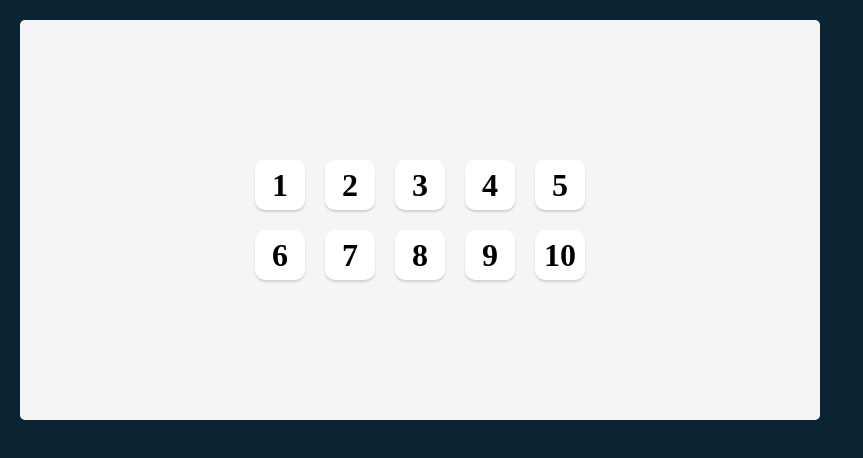
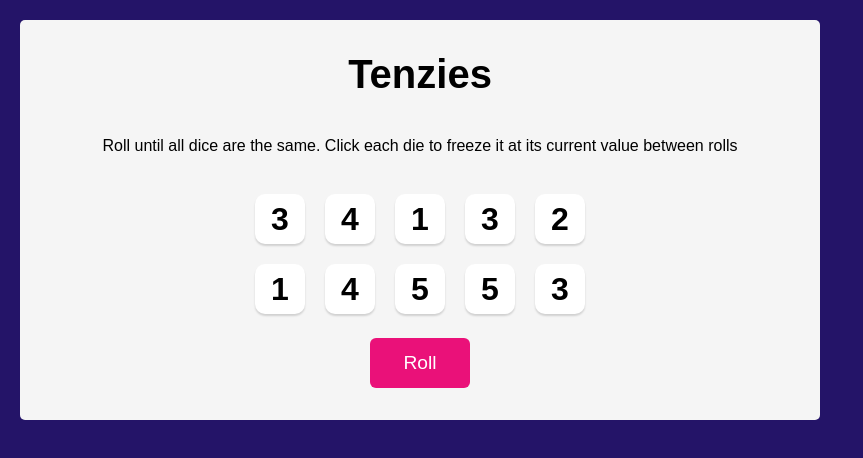
Before and after one commit to MaliaPagley/Tenzies, a React (Vite) app: page / in a window 1280 px wide. Shown: the top 458 px of the page, without its empty margins (0-863 px from the left). Built offline with nearby package versions, Linux system fonts and the light colour scheme.

Commit message:
Added: Game Logic/Functionality
Added:
nanoid for id
Functions:
Random dice
Hold dice
Roll new dice

```diff
--- a/package.json
+++ b/package.json
@@ -10,6 +10,7 @@
     "preview": "vite preview"
   },
   "dependencies": {
+    "nanoid": "^4.0.2",
     "react": "^18.2.0",
     "react-dom": "^18.2.0"
   },
--- a/src/App.jsx
+++ b/src/App.jsx
@@ -1,25 +1,61 @@
 import React from "react"
+import { nanoid } from 'nanoid'
 import Die from './Die'
 
+function App() {
+  const [dice, setDice] = React.useState(allNewDice())
 
 
-function App() {
+  function generateNewDie() {
+    return {
+      value: Math.floor(Math.random() * 5) + 1,
+      isHeld: false,
+      id: nanoid()
+    }
+  }
+
+  //Creates an array of 10 random numbers between 1-6
+  function allNewDice() {
+    const diceArray = Array.from({length: 10}, () => ({
+      value: Math.floor(Math.random() * 5) + 1,
+      isHeld: false,
+      id: nanoid()
+    }));
+
+    return diceArray
+  }
 
 
+ function rollNewDice() {
+  setDice(oldDice => oldDice.map(die => {
+    return die.isHeld ? die : generateNewDie()
+  }))
+ }
+
+ function holdDice(id) {
+  setDice(oldDice => oldDice.map(die => {
+      return die.id === id ?
+          {...die, isHeld: !die.isHeld} :
+          die
+  }))
+}
+
+  const dieElements = dice.map(die => <Die
+    key={die.id}
+    value={die.value}
+    isHeld={die.isHeld}
+    holdDice={() => holdDice(die.id)}
+/>
+  )
   return (
    <main>
+    <h1 className="title">Tenzies</h1>
+    <p className="intructions">Roll until all dice are the same. Click each die to freeze it at its current value between rolls</p>
       <div className ="dice-container">
-        <Die value="1" />
-        <Die value="2" />
-        <Die value="3" />
-        <Die value="4" />
-        <Die value="5" />
-        <Die value="6" />
-        <Die value="7" />
-        <Die value="8" />
-        <Die value="9" />
-        <Die value="10" />
+
+        {dieElements}
       </div>
+      <button className="roll-dice"onClick={rollNewDice}>Roll</button>
    </main>
   )
 }
--- a/src/Die.jsx
+++ b/src/Die.jsx
@@ -1,8 +1,15 @@
 import React from 'react'
 
 function Die(props) {
+    const styles = {
+        backgroundColor: props.isHeld ? "#F79BD3" : "white"
+    }
     return (
-        <div className="die-face">
+        <div className="die-face"
+        style={styles}
+        onClick={props.holdDice}
+
+        >
            <h2 className="die-num">{props.value}</h2>
         </div>
     )
--- a/src/style.css
+++ b/src/style.css
@@ -4,8 +4,9 @@
 
 body {
     margin: 0;
-  background-color: #0B2434;
+    background-color: #241468;
     padding: 20px;
+    font-family: 'Karla', sans-serif;
 }
 
 main {
@@ -16,8 +17,19 @@ main {
     padding: 20px;
     display: flex;
     flex-direction: column;
-  justify-content: center;
+    justify-content: space-around;
     align-items: center;
+}
+.title {
+  font-size: 40px;
+  margin: 0;
+}
+
+.instructions {
+  font-family: 'Inter', sans-serif;
+  font-weight: 400;
+  margin-top: 0;
+  text-align: center;
 }
 
 .dice-container {
@@ -41,3 +53,23 @@ main {
 .die-num {
     font-size: 2rem;
 }
+
+.roll-dice {
+    height: 50px;
+    width: 100px;
+    border: none;
+    border-radius: 6px;
+    background-color: #EA1179;
+    color: white;
+    font-size: 1.2rem;
+    font-family: 'Karla', sans-serif;
+    cursor: pointer;
+}
+
+.roll-dice:focus {
+    outline: none;
+}
+
+.roll-dice:active {
+    box-shadow: inset 5px 5px 10px -3px rgba(0, 0, 0, 0.7);
+}
```
Also changed, not shown: 1 other file (tests, documents, lock files or other folders). Lines whose indentation alone changed are shown as unchanged.
